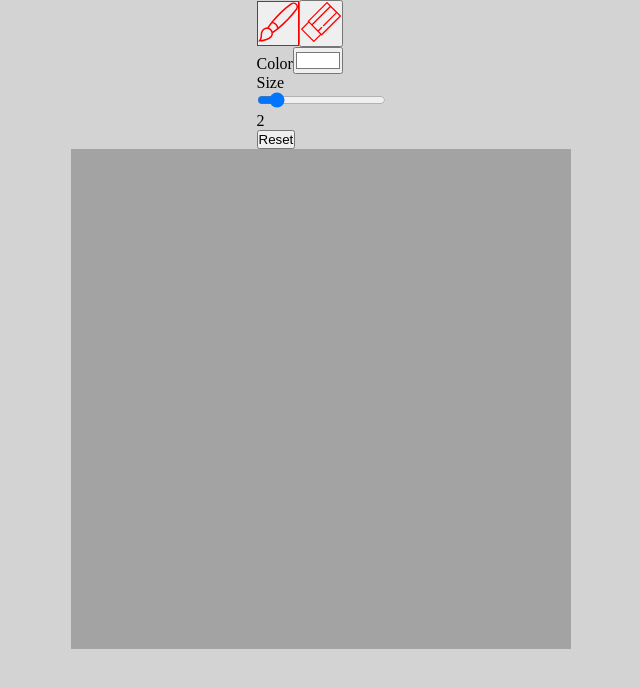
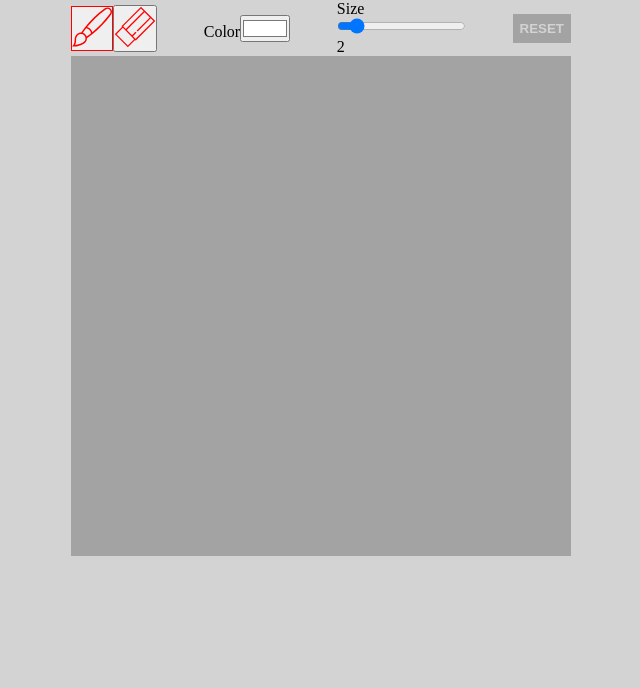
Before and after one commit to tymino/next_socket-drawing, a Next.js app: page / in a window 1280 px wide. Shown: the top 688 px of the page, without its empty margins (319-959 px from the left). Built offline with nearby package versions, Linux system fonts and the light colour scheme; no server answers.

Commit message:
button style

```diff
--- a/components/Canvas/Canvas.module.sass
+++ b/components/Canvas/Canvas.module.sass
@@ -1 +1,2 @@
 .canvas
+  cursor: crosshair
--- a/pages/index.tsx
+++ b/pages/index.tsx
@@ -171,7 +171,7 @@ const Home: NextPage = () => {
             handleChangeSize={handleChangeSize}
           />
 
-          <button onClick={handleResetCanvas}>Reset</button>
+          <button className={st.buttonReset} onClick={handleResetCanvas}>Reset</button>
         </div>
 
         <Canvas
--- a/styles/Home.module.sass
+++ b/styles/Home.module.sass
@@ -2,4 +2,26 @@
   display: flex
   flex-direction: column
   align-items: center
+
 .options
+  display: flex
+  flex-direction: row
+  justify-content: space-between
+  align-items: center
+  width: 100%
+
+.buttonReset
+  padding: 6px
+
+  border: 1px solid var(--color-gray)
+  background: var(--color-gray)
+  text-transform: uppercase
+  font-weight: bold
+  color: var(--color-background)
+
+  transition: border .4s, color .2s
+  cursor: pointer
+
+  &:hover
+    color: var(--color-white)
+    border: 1px solid var(--color-white)
--- a/styles/globals.sass
+++ b/styles/globals.sass
@@ -2,6 +2,12 @@
   margin: 0
   padding: 0
   box-sizing: border-box
+
+:root
+  --color-white: #ffffff
+  --color-gray: #a3a3a3
+  --color-black: #000000
+  --color-background: lightgray
 
 a
   color: inherit
@@ -12,4 +18,4 @@ html
   font-size: 16px
 
 body
-  background: lightgray
+  background: var(--color-background)
```
